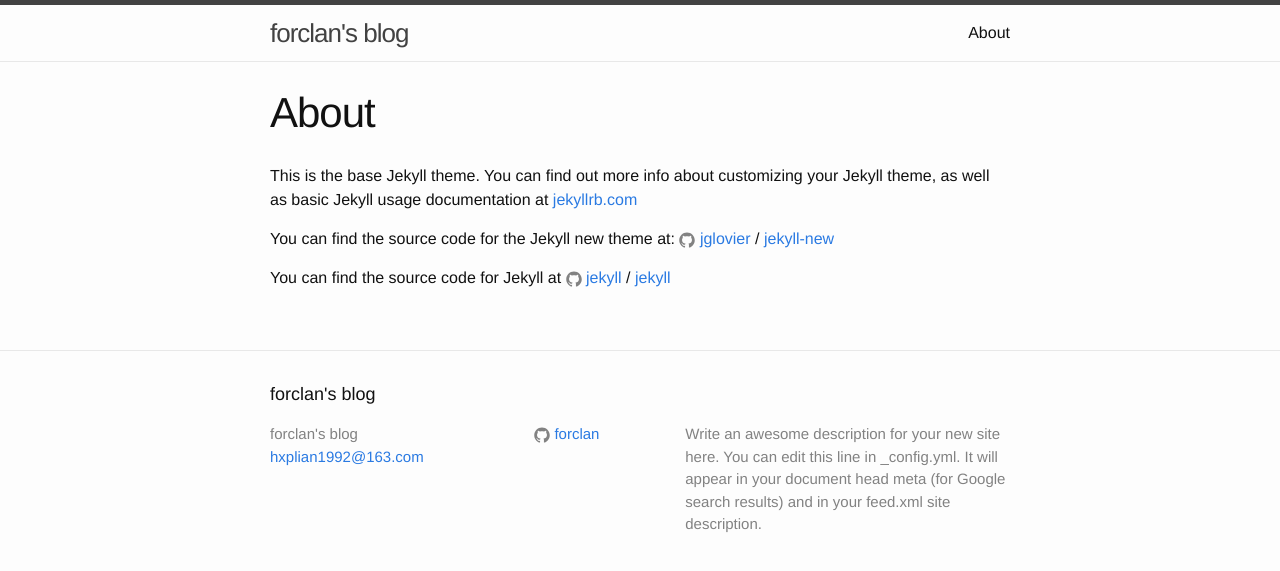
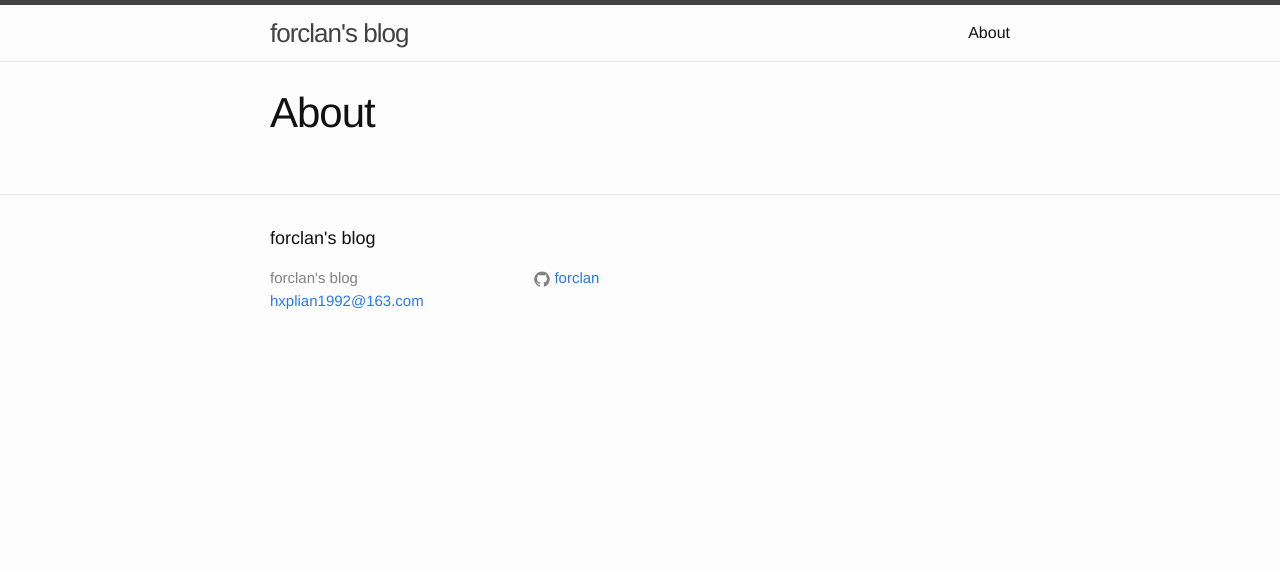
Before and after one commit to forclan/forclan.github.io, a Jekyll site: the page built from about.md, in a window 1280 px wide. Shown: the top 571 px of the page. Built offline with Jekyll 4.4.1, drawn with Linux system fonts in a browser that asks for light colours.

Commit message:
delete default about deccription

```diff
--- a/_config.yml
+++ b/_config.yml
@@ -9,9 +9,6 @@
 title: forclan's blog
 email: hxplian1992@163.com
 description: > # this means to ignore newlines until "baseurl:"
-  Write an awesome description for your new site here. You can edit this
-  line in _config.yml. It will appear in your document head meta (for
-  Google search results) and in your feed.xml site description.
 baseurl: "" # the subpath of your site, e.g. /blog
 url: "http://forclan.github.io" # the base hostname & protocol for your site
 github_username:  forclan
--- a/about.md
+++ b/about.md
@@ -3,13 +3,3 @@
 title: About
 permalink: /about/
 ---
-
-This is the base Jekyll theme. You can find out more info about customizing your Jekyll theme, as well as basic Jekyll usage documentation at [jekyllrb.com](http://jekyllrb.com/)
-
-You can find the source code for the Jekyll new theme at:
-{% include icon-github.html username="jglovier" %} /
-[jekyll-new](https://github.com/jglovier/jekyll-new)
-
-You can find the source code for Jekyll at
-{% include icon-github.html username="jekyll" %} /
-[jekyll](https://github.com/jekyll/jekyll)
```
Also changed, not shown: _posts/2016-5-17-ReduxBasic.md (added, +12 -0 lines).
